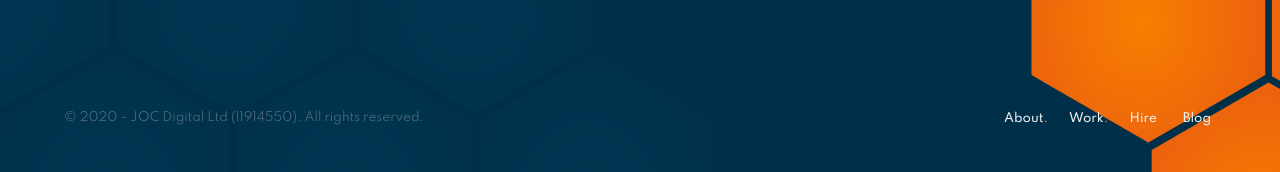
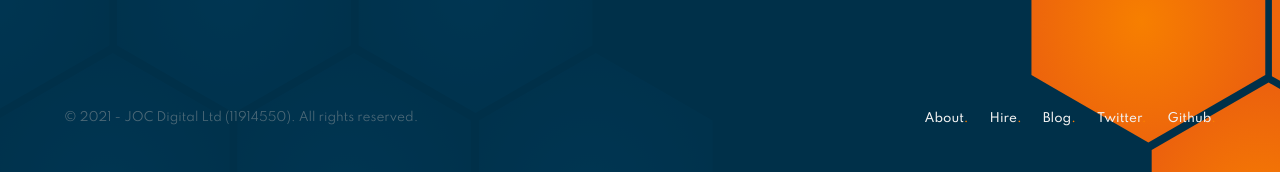
Before and after one commit to jay-cohen/jay-cohen, a Jekyll site: the page built from index.md, in a window 1280 px wide and 900 px high, scrolled down 3501 px. Shown: the part 728-900 px from the top of the window. Built offline with Jekyll 4.4.1, drawn with Linux system fonts in a browser that asks for light colours.

Commit message:
Year change + footer link change

```diff
--- a/_includes/footer.html
+++ b/_includes/footer.html
@@ -2,14 +2,15 @@
     <div class="container">
         <div class="row">
             <div class="one-half column">
-                <p>&copy; 2020 - JOC Digital Ltd (11914550).  All rights reserved.</p>
+                <p>&copy; {{ 'now' | date: "%Y" }} - JOC Digital Ltd (11914550).  All rights reserved.</p>
             </div>
             <div class="one-half column">
                 <ul>
                     <li class="color-three"><a href="{{site.url}}{{ '#about' | relative_url }}" title="about">About</a>.</li>
-                    <li class="color-three"><a href="{{site.url}}{{ '#work' | relative_url }}" title="work">Work</a>.</li>
                     <li class="color-three"><a href="{{site.url}}{{ '#hire' | relative_url }}" title="hire">Hire</a>.</li>
                     <li class="color-three"><a href="{{site.url}}{{ '/blog' | relative_url }}" title="blog">Blog</a>.</li>
+                    <li class="color-three"><a href="https://twitter.com/appdeveloperjay" title="twitter">Twitter</a>.</li>
+                    <li class="color-three"><a href="https://github.com/jay-cohen" title="github">Github</a>.</li>
                 </ul>
             </div>
         </div>
```
Also changed, not shown: 9 other files.
